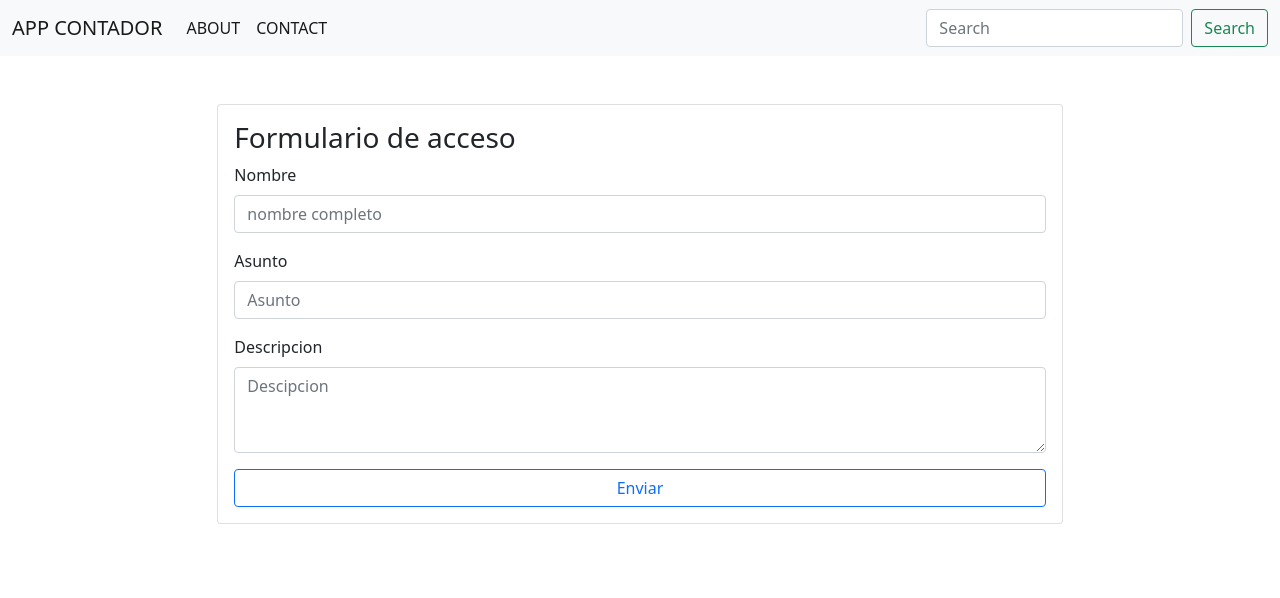
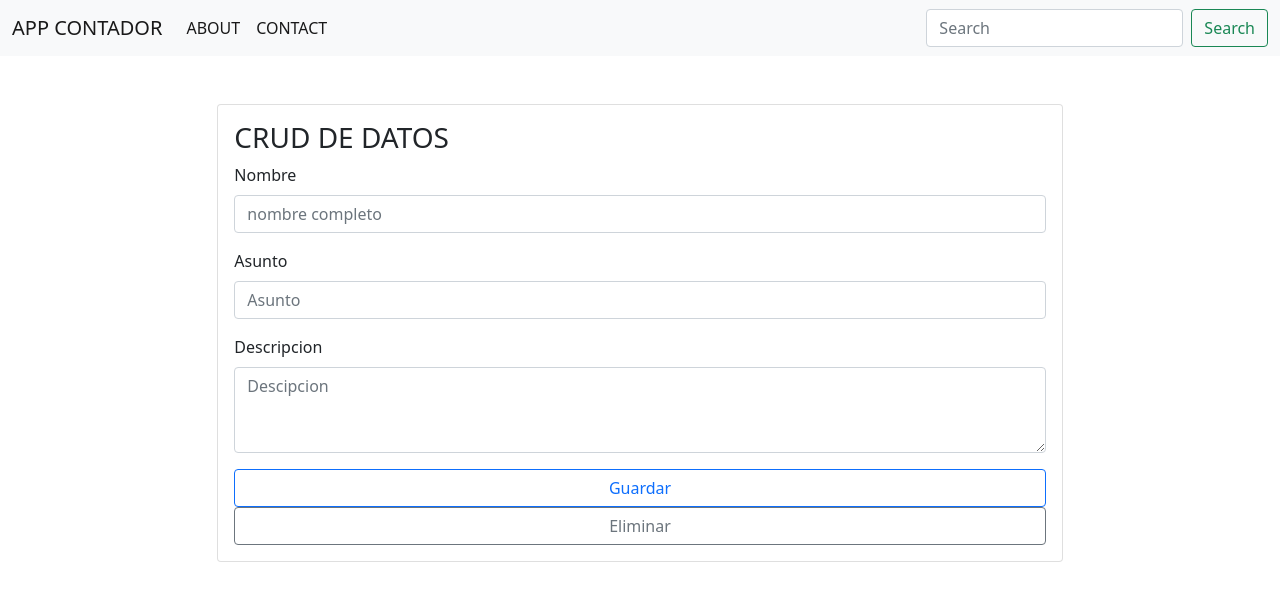
Before and after one commit to MQE10/app_count, an Angular app: page /contact in a window 1280 px wide. Shown: the top 598 px of the page. Built offline with nearby package versions, Linux system fonts and the light colour scheme.

Commit message:
proyecto
actualizacion crud

```diff
--- a/src/app/pages/about/about.component.html
+++ b/src/app/pages/about/about.component.html
@@ -1,3 +1,5 @@
+
+
 <div>
     <div class="row">
         <ul>
--- a/src/app/pages/contact/contact.component.html
+++ b/src/app/pages/contact/contact.component.html
@@ -3,7 +3,7 @@
     <div class="col-8">
         <div class="card p-3">
             <form (ngSubmit)="guardar()">
-                <h3>Formulario de acceso</h3>
+                <h3>CRUD DE DATOS</h3>
                 <div>
                     <div class="mb-3">
                         <label  class="form-label">Nombre</label>
@@ -18,7 +18,8 @@
                         <textarea class="form-control" [(ngModel)]="formcontacto.descripcion" name="descripcion" rows="3" placeholder="Descipcion"></textarea>
                       </div>
                 </div>
-                <button class="btn btn-outline-primary" style="width: 100%;" >Enviar</button>
+                <button class="btn btn-outline-primary" style="width: 100%;" >Guardar</button>
+                <button style="width: 100%" class="btn btn-outline-secondary">Eliminar</button>
             </form>
         </div>
     </div>
```
